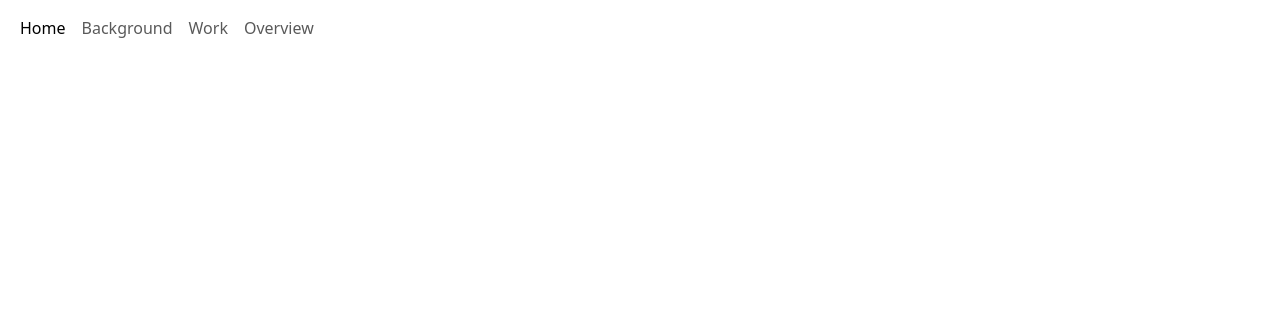
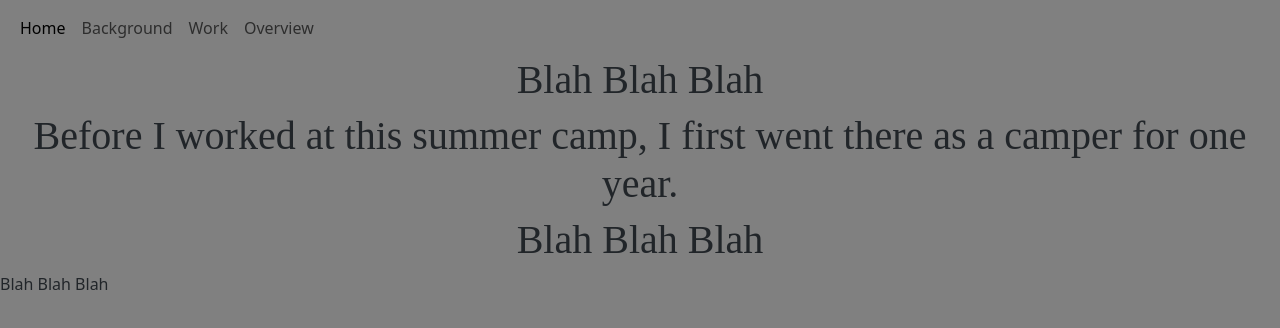
Before and after one commit to LGreen808/Summer-tainment-site, a plain HTML site: page index.html in a window 1280 px wide. Drawn offline with nearby package versions, Linux system fonts and the light colour scheme.

Commit message:
Created Website Layout

```diff
--- a/index.html
+++ b/index.html
@@ -38,9 +38,64 @@
             </div>
             </div>
         </nav>
+
+
+
+
+
     </header>
     <main>
-<!---->
+<!---Home Section-->
+<!--Picture of going to BBL-->
+<h1>Blah Blah Blah</h1>
+
+
+
+
+
+
+
+
+
+
+
+
+
+<!--Background Section-->
+<h1>Before I worked at this summer camp, I first went there as a camper for one year.</h1>
+<!--Image Below-->
+<!--Caption of the image below-->
+<h1>Blah Blah Blah</h1>
+<!--Image-->
+
+
+
+
+
+
+
+
+
+<!--Work Section-->
+<p>Blah Blah Blah</p>
+<!--Image-->
+
+
+
+
+
+
+
+
+
+
+
+
+
+<!--Overview Section-->
+<!--Text-->
+<!---Logo-->
+
 
 
 
--- a/style.css
+++ b/style.css
@@ -0,0 +1,12 @@
+h1 {
+    text-align: center;
+    font-family:'Times New Roman', Times, serif;
+}
+
+nav {
+    text-align: center;
+}
+
+body {
+    background-color: grey;
+}
```
